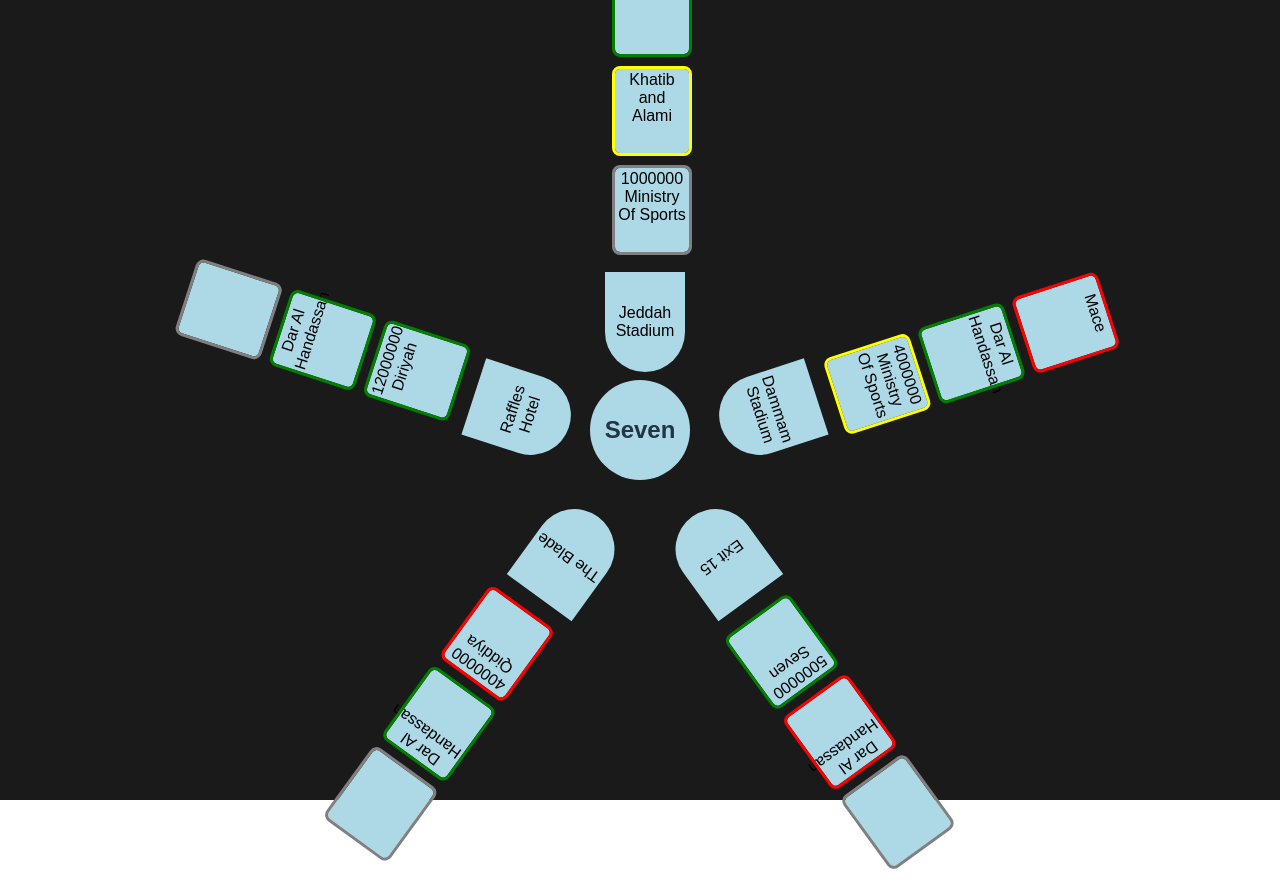
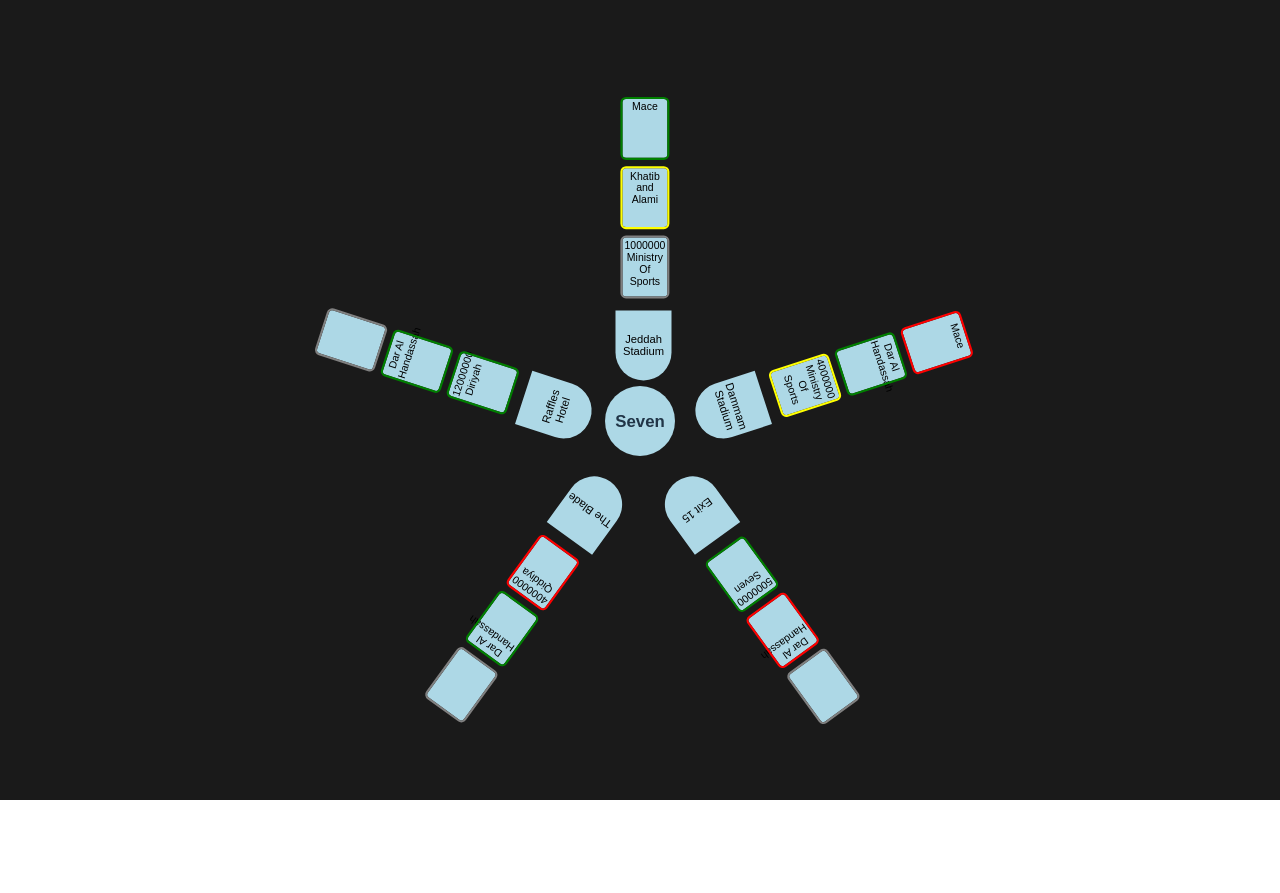
Before and after one commit to AravindReghunath011/Chart, a React (Vite) app: page /project-details in a window 1280 px wide. After the commit the page ends 800 px from the top, so only its background shows below. Built offline with nearby package versions, Linux system fonts and the light colour scheme.

Commit message:
changes in project file

```diff
--- a/src/App.css
+++ b/src/App.css
@@ -62,12 +62,12 @@
 
 .additional-content {
   text-align: center;
-  font-size: 15 px;
+  font-size: 15px;
   font-weight: 300;
   color: black;
   border-radius: 5px;
   height: 80px;
-  width: 70px;
+  width: 60px;
   margin-top: 15px;
   background-color: lightblue;
   outline: 3px solid ;
@@ -144,7 +144,7 @@
 .flower-petal {
   position: absolute;
   top: 47%;
-  left: 43%;
+  left: 50%;
   width: 70px;
   height: 30px;
   outline: 1px solid black;
@@ -192,6 +192,12 @@
 
 
 }
+.scale-project {
+  transform: scale(0.7); /* Scale down to 50% */
+
+
+
+}
 
 .project-main{
   display: flex;
--- a/src/components/Project.jsx
+++ b/src/components/Project.jsx
@@ -32,7 +32,7 @@
   const [projects, setProjects] = useState(data.opportunities);
 
   return (
-    <div >
+    <div className='scale-project'>
 
 
     <div className="container">
```
